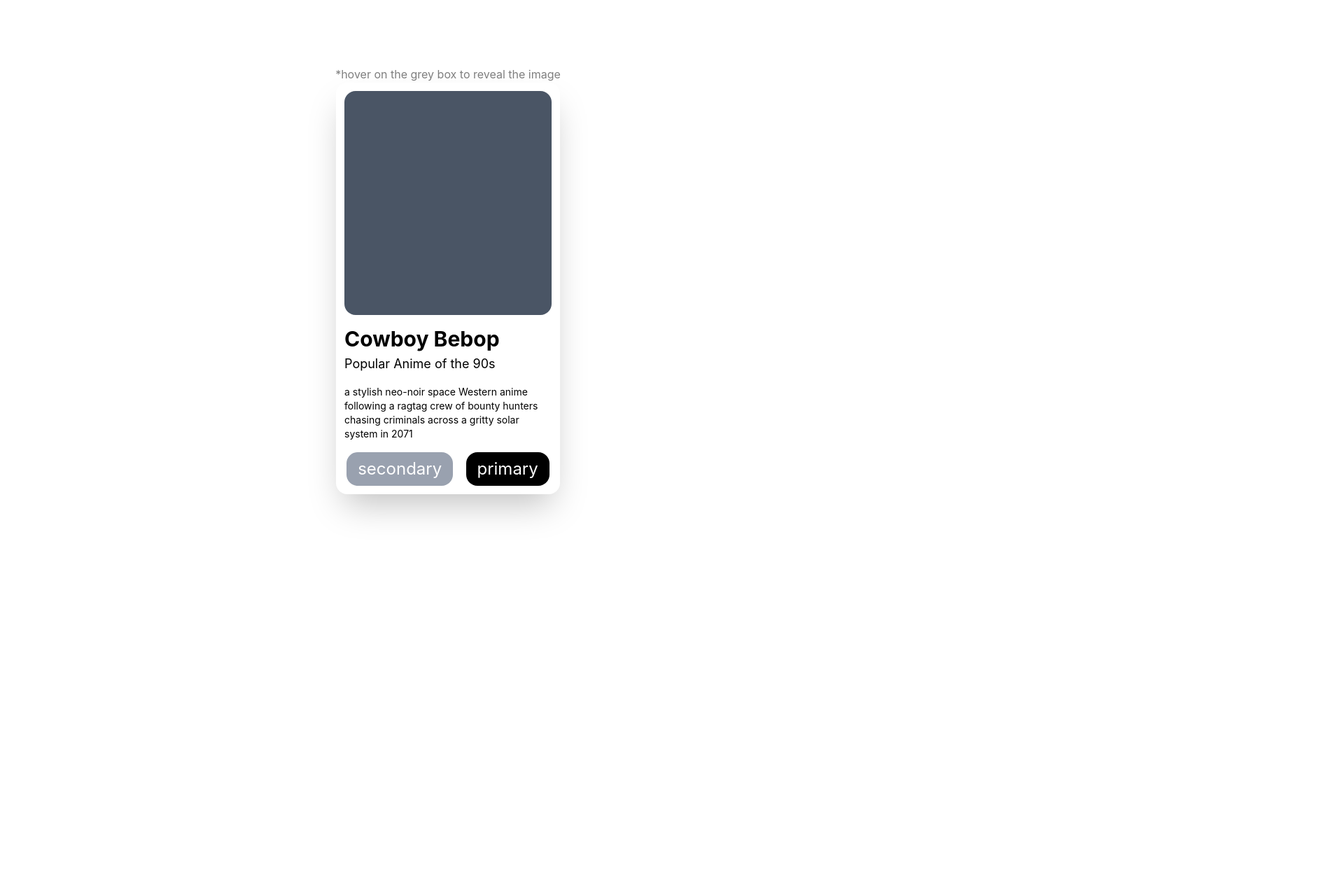
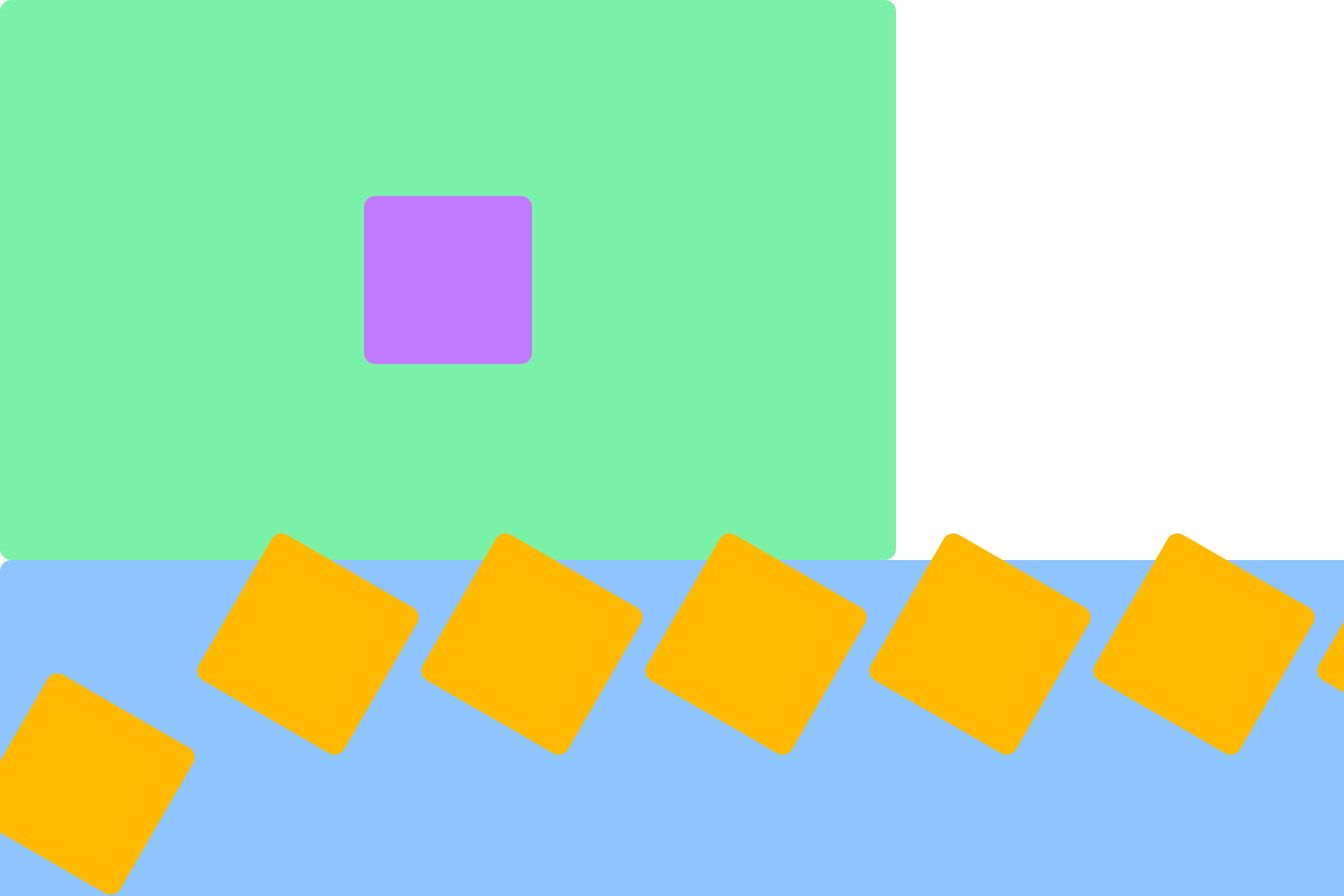
Before and after one commit to IBRAHIM-CODEK/gsap-practise, a React (Vite) app: page / in a window 1280 px wide. Shown: the top 1280 px of the page at 70% size, 1920 px wide, since content can reach past the window. Before the commit the page ends 800 px from the top, so only its background shows below. Built offline with nearby package versions, Linux system fonts and the light colour scheme.

Commit message:
Started scroll trigger.

```diff
--- a/src/App.tsx
+++ b/src/App.tsx
@@ -1,15 +1,11 @@
-import Card from "./components/Card";
-import GSAPTimeline from "./components/GSAPTimeline";
+import SimpleScrollTrigger from "./components/SimpleScrollTrigger";
 
 function App() {
   return (
     <div className="w-screen h-screen flex flex-col items-center justify-center">
-      {/* <GSAPTimeline /> */}
-      <p className="opacity-50">*hover on the grey box to reveal the image</p>
-      <Card />
+      <SimpleScrollTrigger />
     </div>
   );
 }
 
 export default App;
-<p>*hover on the grey box to reveal the image</p>;
--- /dev/null
+++ b/src/components/SimpleScrollTrigger.tsx
@@ -0,0 +1,49 @@
+import { useGSAP } from "@gsap/react";
+import gsap from "gsap";
+import { ScrollTrigger } from "gsap/ScrollTrigger";
+
+gsap.registerPlugin(useGSAP, ScrollTrigger);
+
+const SimpleScrollTrigger = () => {
+  useGSAP(() => {
+    gsap.to(".box", {
+      rotate: 300,
+      duration: 3,
+      //   repeat: -1,
+      //   yoyo: true,
+      ease: "power.inOut",
+      scrollTrigger: {
+        pin: true,
+        trigger: ".box",
+        once: true,
+        start: "top top",
+        end: "+=200",
+        scrub: 1,
+      },
+    });
+  });
+  return (
+    <div className="w-screen h-screen">
+      <div className="bg-green-300 w-full h-full flex items-center justify-center  rounded-2xl">
+        <div className="w-60 h-60 bg-purple-400 rounded-2xl"></div>
+      </div>
+      <div className="h-[200vh] w-fit bg-blue-300 flex items-start justify-center gap-20 rounded-2xl">
+        <div className="box w-60 h-60 bg-amber-400 rounded-2xl"></div>
+        <div className="box w-60 h-60 bg-amber-400 rounded-2xl"></div>
+        <div className="box w-60 h-60 bg-amber-400 rounded-2xl"></div>
+        <div className="box w-60 h-60 bg-amber-400 rounded-2xl"></div>
+        <div className="box w-60 h-60 bg-amber-400 rounded-2xl"></div>
+        <div className="box w-60 h-60 bg-amber-400 rounded-2xl"></div>
+        <div className="box w-60 h-60 bg-amber-400 rounded-2xl"></div>
+        <div className="box w-60 h-60 bg-amber-400 rounded-2xl"></div>
+        <div className="box w-60 h-60 bg-amber-400 rounded-2xl"></div>
+        <div className="box w-60 h-60 bg-amber-400 rounded-2xl"></div>
+        <div className="box w-60 h-60 bg-amber-400 rounded-2xl"></div>
+        <div className="box w-60 h-60 bg-amber-400 rounded-2xl"></div>
+        <div className="box w-60 h-60 bg-amber-400 rounded-2xl"></div>
+      </div>
+    </div>
+  );
+};
+
+export default SimpleScrollTrigger;
```
